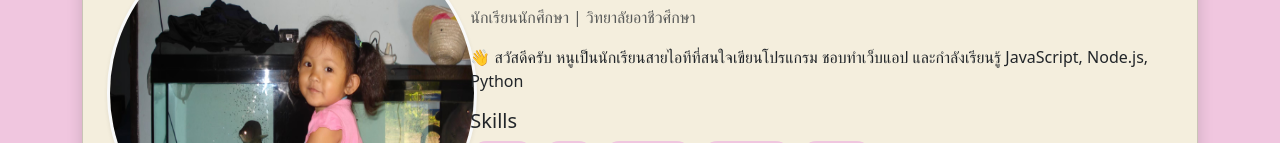
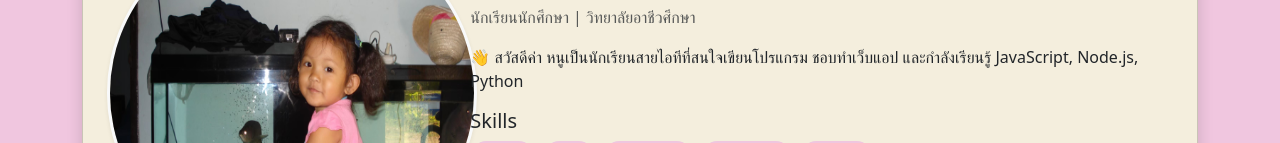
Before and after one commit to Pathitta-Chaemlek27/programmer-profile1.2, a plain HTML site: page index.html in a window 1280 px wide. Shown: the part 217-360 px from the top of the page. Drawn offline with nearby package versions, Linux system fonts and the light colour scheme.

Commit message:
Update index.html

```diff
--- a/index.html
+++ b/index.html
@@ -50,7 +50,7 @@
           <p class="text-muted mt-2">นักเรียนนักศึกษา | วิทยาลัยอาชีวศึกษา</p>
 
           <p>
-            👋 สวัสดีครับ หนูเป็นนักเรียนสายไอทีที่สนใจเขียนโปรแกรม
+            👋 สวัสดีค่า หนูเป็นนักเรียนสายไอทีที่สนใจเขียนโปรแกรม
             ชอบทำเว็บแอป และกำลังเรียนรู้ JavaScript, Node.js, Python
           </p>
 
```
